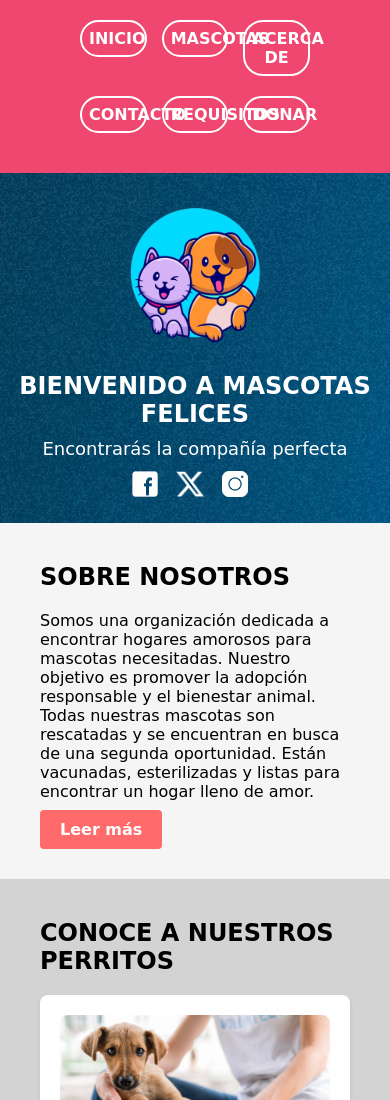
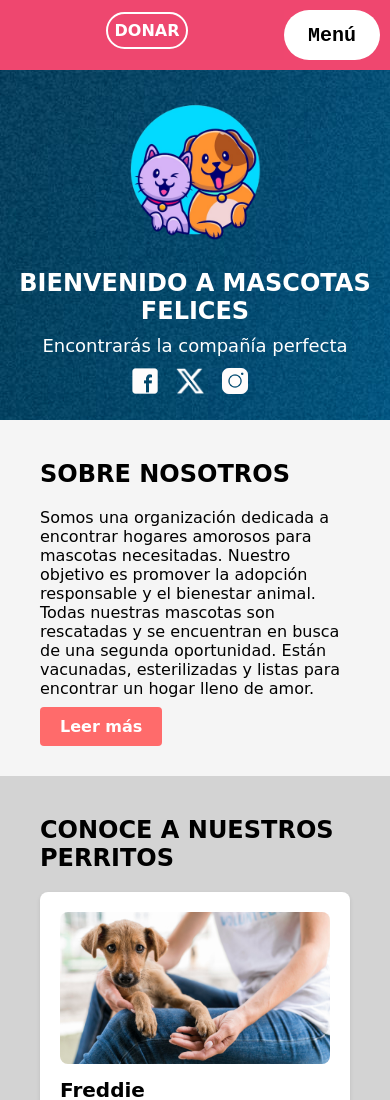
Before and after one commit to fedco-gtz/DesarrolloWeb-Coderhouse, a plain HTML site: page index.html in a window 390 px wide. Shown: the top 1100 px of the page. Drawn offline with Linux system fonts and the light colour scheme; a web font is replaced by a local one.

Commit message:
Actualizacion en menúu responsive de pages index y contact

```diff
--- /dev/null
+++ b/JavaScripts/navbar.js
@@ -0,0 +1,5 @@
+// Asociar la función de validación al evento de clic en el botón de enviar
+document.querySelector("button.buttonMenuToggle")
+    .addEventListener("click", function() {
+           document.querySelector(".navLinks").
+                      classList.toggle("navLinksResponsive")})
--- a/estilos/styles.css
+++ b/estilos/styles.css
@@ -56,11 +56,14 @@ header p {
 
 /* --Barra de Navegación-- */
 .containerNav {
+    display: flex;
     padding: 10px;
+    height: 50px;
     background-color: rgb(239, 71, 111);
 }
 
 .containerNav .navbar {
+    background-color: rgba(239, 71, 111, 0.9);
     width: 100%;
     box-sizing: border-box;
     padding: 10px;
@@ -78,15 +81,15 @@ header p {
     align-items: center;
 }
 
+
 .containerNav .navbar .navLinks li {
     display: inline-block;
     margin-left: 5px;
     margin-right: 5px;
 }
 
-.navLinks {
-    display: flex;
-    align-items: center;
+.navLinks>a {
+    padding: 8px 24px;
 }
 
 .navLinks a {
@@ -107,7 +110,44 @@ header p {
     font-weight: bold;
 }
 
-.navLinksResponsive {
+.containerNav .navbar .navLinksResponsive {
+    list-style-type: none;
+    margin: 0;
+    padding: 0;
+    display: flex;
+    justify-content: space-evenly;
+    align-items: center;
+}
+
+.containerNav .navbar .navLinksResponsive li {
+    display: inline-block;
+    margin-left: 5px;
+    margin-right: 5px;
+}
+
+.navLinksResponsive>a {
+    padding: 8px 24px;
+}
+
+.navLinksResponsive a {
+    display: block;
+    border: #FFFFFF solid 2px;
+    border-radius: 20px;
+    padding: 7px;
+    color: #FFFFFF;
+    text-decoration: none;
+}
+
+.navLinksResponsive a:hover {
+    background-color: rgb(5, 121, 182);
+    border-radius: 20px;
+    padding-left: 10px;
+    padding-right: 10px;
+    color: #fff;
+    font-weight: bold;
+}
+
+.buttonMenuToggle {
     display: none;
 }
 
@@ -435,43 +475,52 @@ footer {
     }
 
     /* --Barra de Navegación-- */
-    .navLinks a {
+    .containerNav .navbar .navLinks {
         display: none;
     }
 
     .navLinksResponsive {
         display: flex;
-        flex-wrap: wrap;
-        justify-content: space-between;
-        max-width: 600px;
-        margin: 0 auto;
-        margin-right: 60px;
-        padding: 0;
-        list-style: none;
+        align-items: center;
+        margin-top: 20px;
     }
 
-    .navLinksResponsive li {
-        width: calc(33.33% - 10px);
-        margin-bottom: 20px;
+    .buttonMenuToggle {
+        display: block;
+        background-color: white;
+        border: none;
+        border-radius: 50px;
+        padding: 0 24px;
+        font-family: monospace;
+        font-weight: bold;
+        font-size: 20px;
+        z-index: 1;
     }
 
-    .navLinksResponsive a {
-        display: block;
-        border: #FFFFFF solid 2px;
-        border-radius: 20px;
-        padding: 7px;
-        color: #FFFFFF;
-        text-decoration: none;
+    .navbar .navLinks {
+        flex-wrap: wrap;
+        justify-content: center;
     }
 
-    .navLinksResponsive a:hover {
-        background-color: rgb(5, 121, 182);
-        border-radius: 20px;
-        padding-left: 10px;
-        padding-right: 10px;
-        color: #fff;
-        font-weight: bold;
+    .navbar li {
+        margin-bottom: 10px;
     }
+
+    .navLinks .navLinksResponsive {
+        position: absolute;
+        display: flex;
+        background-color: rgba(239, 71, 111, 0.95);
+        width: 100%;
+        height: 100%;
+        top: 70px;
+        left: 0;
+        flex-direction: column !important;
+        padding-top: 70px;
+        align-items: center;
+        gap: 70px;
+        font-size: 40px;
+    }
+
 
     /* --Page Contact-- */
     .gridContainer {
--- a/index.html
+++ b/index.html
@@ -22,18 +22,12 @@
                     <li><a href="./paginas/about.html">ACERCA DE</a></li>
                     <li><a href="./paginas/contact.html">CONTACTO</a></li>
                     <li><a href="./paginas/requirements.html">REQUISITOS</a></li>
-                    <li><a href="./paginas/donate.html">DONAR</a></li>
                 </ul>
-
                 <ul class="navLinksResponsive">
-                    <li><a href="./index.html">INICIO</a></li>
-                    <li><a href="./paginas/pets.html">MASCOTAS</a></li>
-                    <li><a href="./paginas/about.html">ACERCA DE</a></li>
-                    <li><a href="./paginas/contact.html">CONTACTO</a></li>
-                    <li><a href="./paginas/requirements.html">REQUISITOS</a></li>
                     <li><a href="./paginas/donate.html">DONAR</a></li>
                 </ul>
             </nav>
+            <button class="buttonMenuToggle">Menú</button>
         </section>
 
         <section>
@@ -104,6 +98,7 @@
 
         <p>&copy; 2023 Mascotas Felices. Todos los derechos reservados.</p>
     </footer>
+
+    <script src="./JavaScripts/navbar.js"></script>
 </body>
-
 </html>
```
Also changed, not shown: paginas/contact.html (+4 -7 lines).
